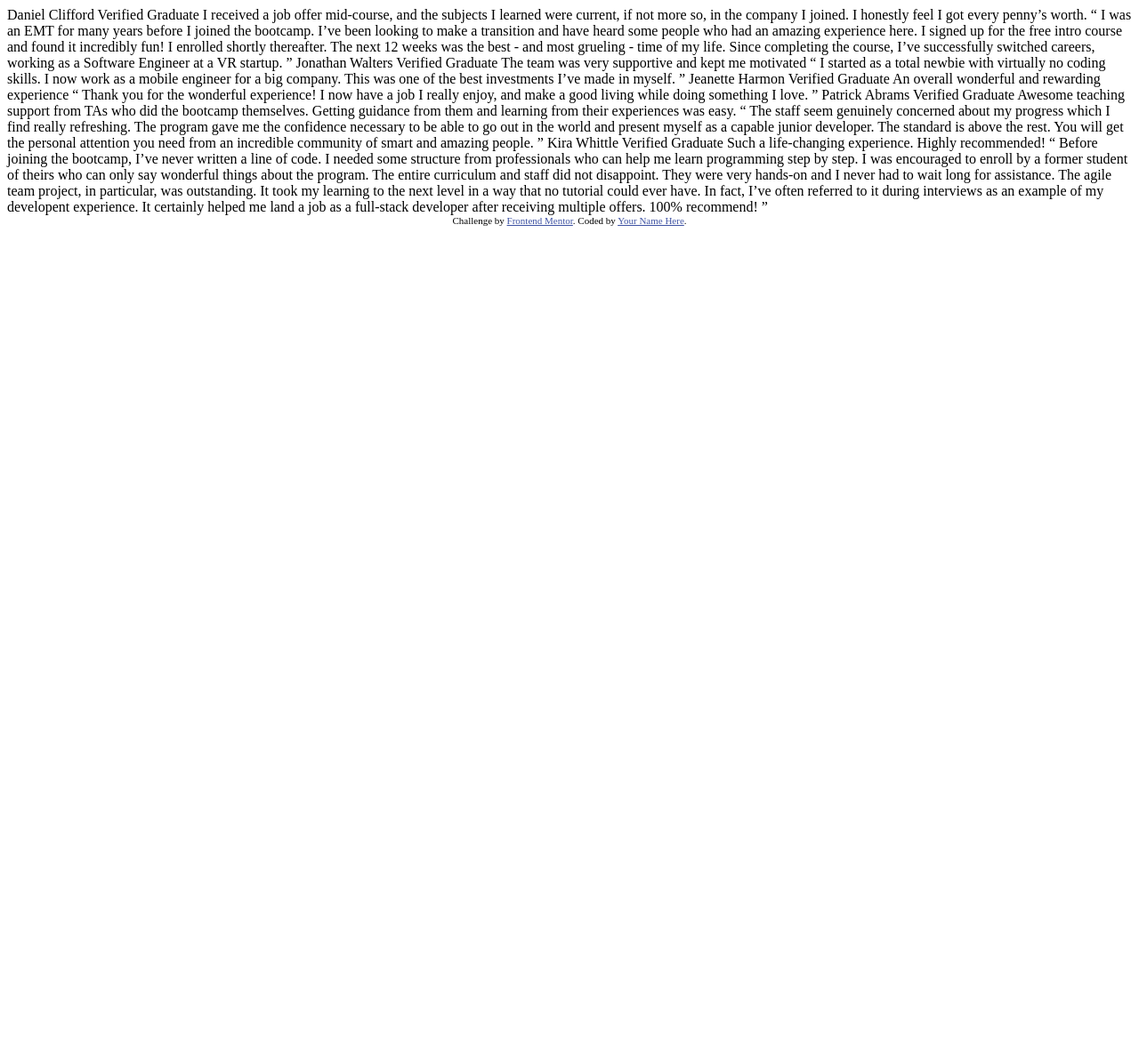
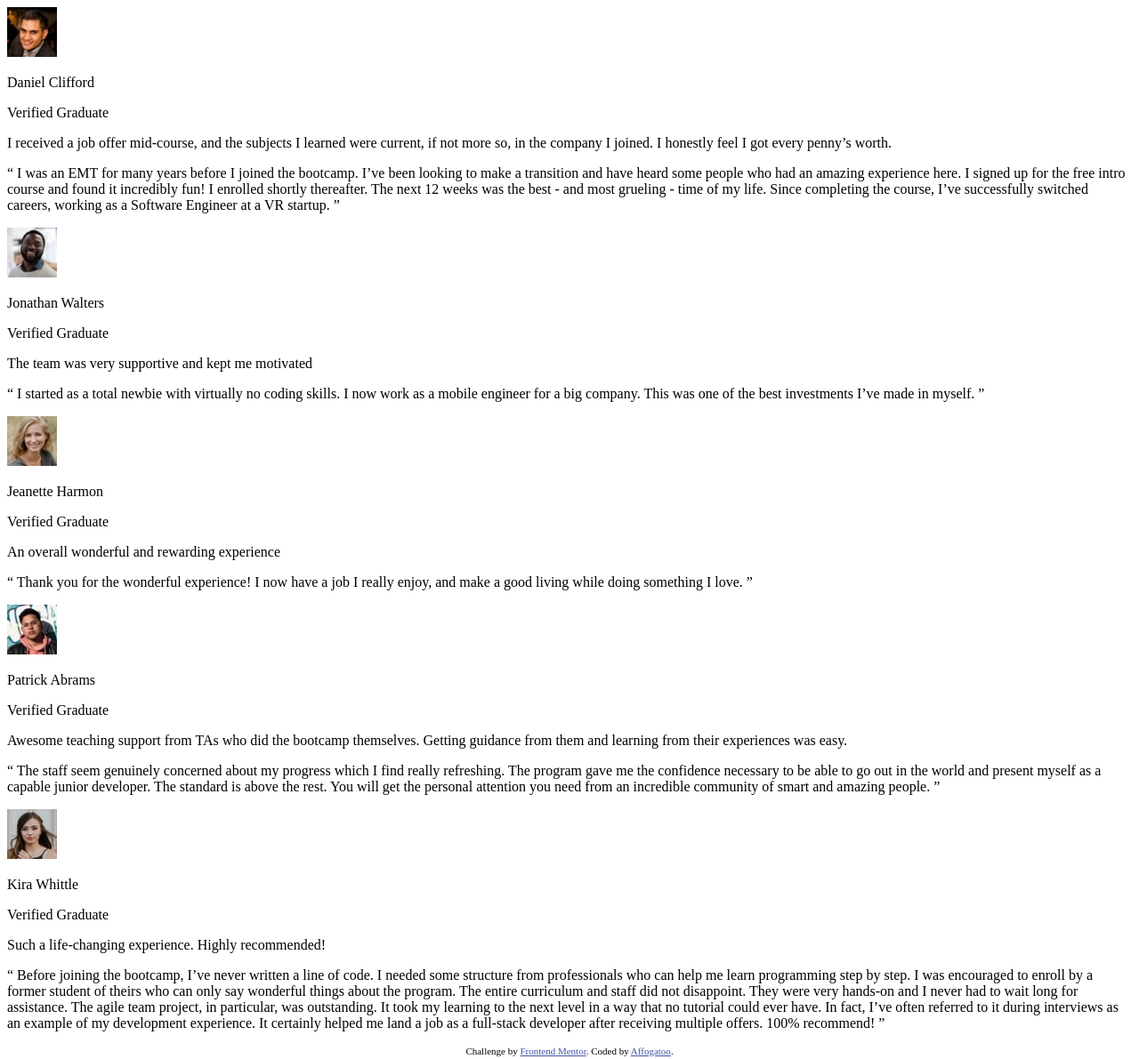
Before and after one commit to Hhmmmk/TestimonialsGridSection, a plain HTML site: page index.html in a window 1280 px wide. Shown: the whole page at 89% size. Before the commit the page ends 800 px from the top, so only its background shows below. Drawn offline with Linux system fonts and the light colour scheme.

Commit message:
Edited the html to be semantic

```diff
--- a/index.html
+++ b/index.html
@@ -2,7 +2,7 @@
 <html lang="en">
 <head>
   <meta charset="UTF-8">
-  <meta name="viewport" content="width=device-width, initial-scale=1.0"> <!-- displays site properly based on user's device -->
+  <meta name="viewport" content="width=device-width, initial-scale=1.0">
 
   <link rel="icon" type="image/png" sizes="32x32" href="./images/favicon-32x32.png">
 
@@ -15,62 +15,114 @@
   </style>
 </head>
 <body>
-  Daniel Clifford
-  Verified Graduate
-
+  <main class="testimonial-grid">
+    <article class="testimonial">
+      <div class="testimonial__profPic">
+        <img src="./images/image-daniel.jpg" alt="Profile picture of Daniel Clifford" title="Daniel Clifford">
+      </div>
+      <div class="testimonial__profInfo">
+        <p class="testimonial__profInfo--name">Daniel Clifford</p>
+        <p class="testimonial__profInfo--ver">Verified Graduate</p>
+      </div>
+      <div class="testimonial__statement">
+        <p class="testimonial__statement--tldr">
           I received a job offer mid-course, and the subjects I learned were current, if not more so,
           in the company I joined. I honestly feel I got every penny’s worth.
-
+        </p>
+        <p class="testimonial__statement--whole">
           “ I was an EMT for many years before I joined the bootcamp. I’ve been looking to make a
           transition and have heard some people who had an amazing experience here. I signed up
           for the free intro course and found it incredibly fun! I enrolled shortly thereafter.
           The next 12 weeks was the best - and most grueling - time of my life. Since completing
           the course, I’ve successfully switched careers, working as a Software Engineer at a VR startup. ”
-
-  Jonathan Walters
-  Verified Graduate
-
+        </p>
+      </div>
+    </article>
+    <article class="testimonial">
+      <div class="testimonial__profPic">
+        <img src="./images/image-jonathan.jpg" alt="Profile picture of Jonathan Walters" title="Jonathan Walters">
+      </div>
+      <div class="testimonial__profInfo">
+        <p class="testimonial__profInfo--name">Jonathan Walters</p>
+        <p class="testimonial_profInfo--ver">Verified Graduate</p>
+      </div>
+      <div class="testimonial__statement">
+        <p class="testimonial__statement--tldr">
           The team was very supportive and kept me motivated
-
+        </p>
+        <p class="testimonial__statement--whole">
           “ I started as a total newbie with virtually no coding skills. I now work as a mobile engineer
           for a big company. This was one of the best investments I’ve made in myself. ”
-
-  Jeanette Harmon
-  Verified Graduate
-
+        </p>
+      </div>
+    </article>
+    <article class="testimonial">
+      <div class="testimonial__profPic">
+        <img src="./images/image-jeanette.jpg" alt="Profile picture of Jeanette Harmon" title="Jeanette Harmon">
+      </div>
+      <div class="testimonial__profInfo">
+        <p class="testimonial__profInfo--name">Jeanette Harmon</p>
+        <p class="testimonial__profInfo--ver">Verified Graduate</p>
+      </div>
+      <div class="testimonial__statement">
+        <p class="testimonial__statement--tldr">
           An overall wonderful and rewarding experience
-
+        </p>
+        <p class="testimonial__statement--whole">
           “ Thank you for the wonderful experience! I now have a job I really enjoy, and make a good living
           while doing something I love. ”
-
-  Patrick Abrams
-  Verified Graduate
-
+        </p>
+      </div>
+    </article>
+    <article class="testimonial">
+      <div class="testimonial__profPic">
+        <img src="./images/image-patrick.jpg" alt="Profile picture of Patrick Abrams" title="Patrick Abrams">
+      </div>
+      <div class="testimonial__profInfo">
+        <p class="testimonial__profInfo--name">Patrick Abrams</p>
+        <p class="testimonial__profInfo--ver">Verified Graduate</p>
+      </div>
+      <div class="testimonial__statement">
+        <p class="testimonial__statement--tldr">
           Awesome teaching support from TAs who did the bootcamp themselves. Getting guidance from them and
           learning from their experiences was easy.
-
+        </p>
+        <p class="testimonial__statement--whole">
           “ The staff seem genuinely concerned about my progress which I find really refreshing. The program
           gave me the confidence necessary to be able to go out in the world and present myself as a capable
           junior developer. The standard is above the rest. You will get the personal attention you need from
           an incredible community of smart and amazing people. ”
-
-  Kira Whittle
-  Verified Graduate
-
+        </p>
+      </div>
+    </article>
+    <article class="testimonial">
+      <div class="testimonial__profPic">
+        <img src="./images/image-kira.jpg" alt="Profile picture of Kira Whittle" title="Kira Whittle">
+      </div>
+      <div class="testimonial__profInfo">
+        <p class="testimonial__profInfo--name">Kira Whittle</p>
+        <p class="testimonial__profInfo--ver">Verified Graduate</p>
+      </div>
+      <div class="testimonial__statement">
+        <p class="testimonial__statement--tldr">
           Such a life-changing experience. Highly recommended!
-
+        </p>
+        <p class="testimonial__statement--whole">
           “ Before joining the bootcamp, I’ve never written a line of code. I needed some structure from
           professionals who can help me learn programming step by step. I was encouraged to enroll by a former
           student of theirs who can only say wonderful things about the program. The entire curriculum and staff
           did not disappoint. They were very hands-on and I never had to wait long for assistance. The agile team
           project, in particular, was outstanding. It took my learning to the next level in a way that no tutorial
-  could ever have. In fact, I’ve often referred to it during interviews as an example of my developent
+          could ever have. In fact, I’ve often referred to it during interviews as an example of my development
           experience. It certainly helped me land a job as a full-stack developer after receiving multiple offers.
           100% recommend! ”
-
+        </p>
+      </div>
+    </article>
+  </main>
   <div class="attribution">
     Challenge by <a href="https://www.frontendmentor.io?ref=challenge" target="_blank">Frontend Mentor</a>.
-    Coded by <a href="#">Your Name Here</a>.
+    Coded by <a href="https://github.com/Hhmmmk">Affogatoo</a>.
   </div>
 </body>
 </html>
```
Lines whose indentation alone changed are shown as unchanged.
